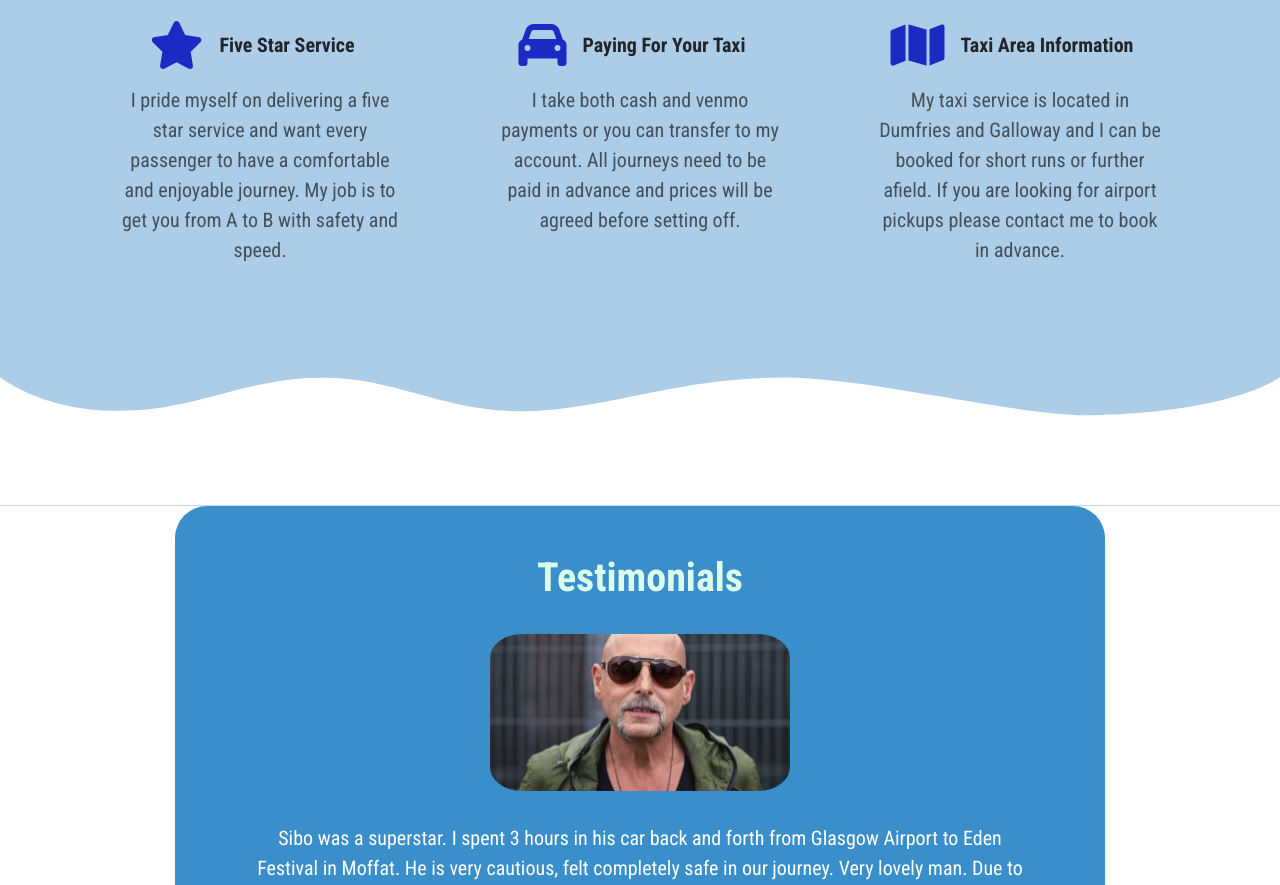
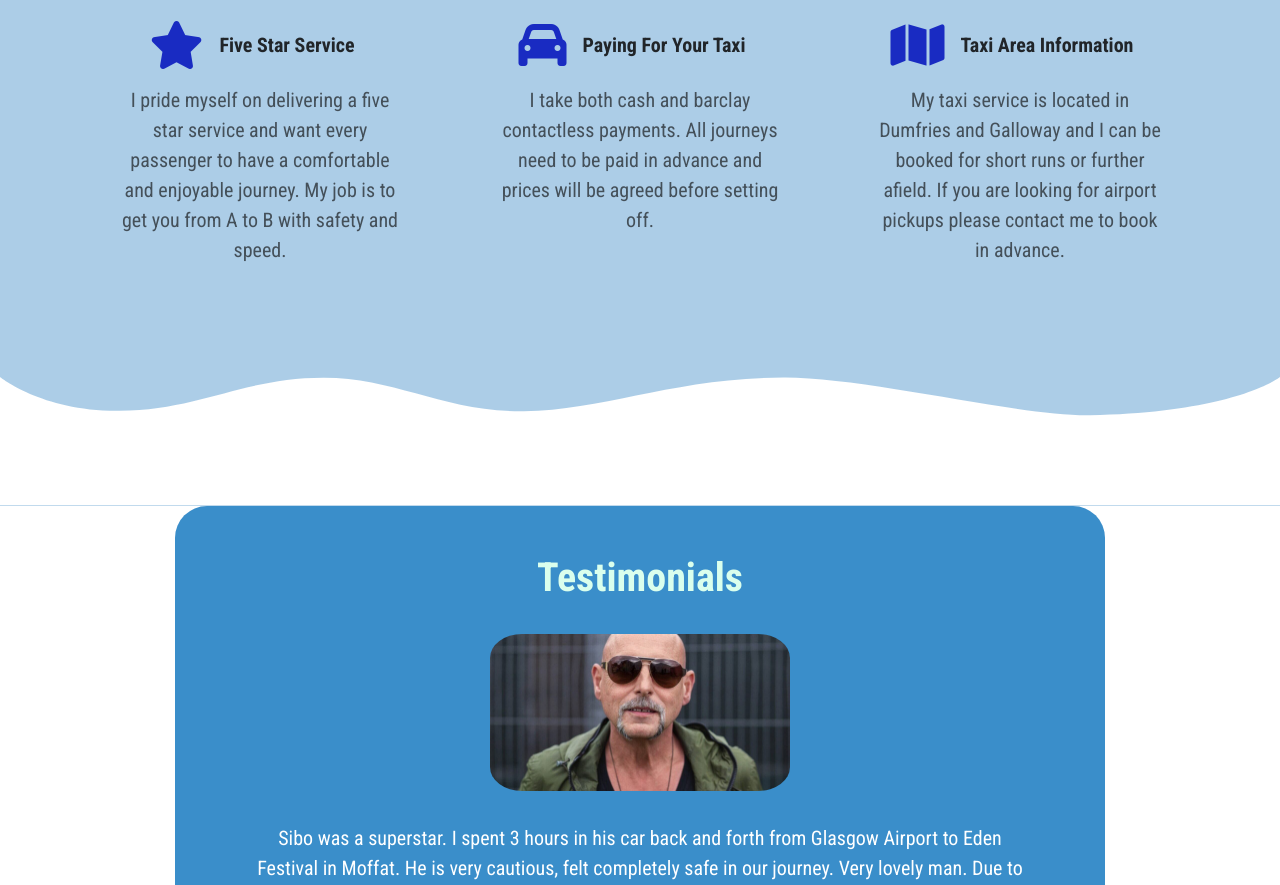
Before and after one commit to mihl20/Taxi-Website, a website: page index.html in a window 1280 px wide. Shown: the part 1492-2377 px from the top of the page. Drawn offline with Linux system fonts and the light colour scheme.

Commit message:
Update Payment Wording

```diff
--- a/index.html
+++ b/index.html
@@ -200,9 +200,7 @@
                 </h5>
               </div>
               <p class="text-muted fs-5 text-center">
-                I take both cash and venmo payments or you can transfer to my
-                account. All journeys need to be paid in advance and prices will
-                be agreed before setting off.
+                I take both cash and barclay contactless payments. All journeys need to be paid in advance and prices will be agreed before setting off.
               </p>
             </div>
           </div>
--- a/package.json
+++ b/package.json
@@ -12,6 +12,6 @@
   "dependencies": {
     "@fortawesome/fontawesome-free": "^6.5.1",
     "bootstrap": "^5.3.3",
-    "sass": "^1.72.0"
+    "sass": "^1.77.8"
   }
 }
```
Also changed, not shown: 1 other file.
